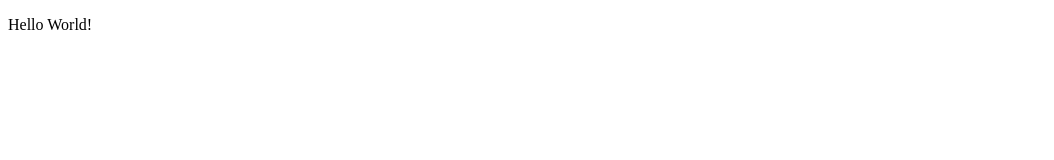
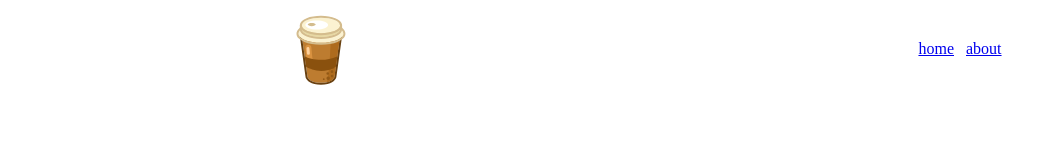
Before and after one commit to isahua16/ScssIntro, a plain HTML site: page index.html in a window 1280 px wide. Shown: the whole page, without its empty margins (0-1054 px from the left). Drawn offline with Linux system fonts and the light colour scheme.

Commit message:
played around with sass

```diff
--- a/index.html
+++ b/index.html
@@ -1,21 +1,112 @@
 <!DOCTYPE html>
-<html lang=en>
+<html lang="en">
   <head>
-    <meta charset=UTF-8 />
-    <meta http-equiv=X-UA-Compatible content=IE=edge />
-    <meta name=viewport content=width=device-width, initial-scale=1.0 />
-    <meta name=description content=*>
-    <meta name=keywords content=*>
-    <meta name=author content=* />
-    <meta property=og:url content=* />
-    <meta property=og:type content=* />
-    <meta property=og:title content=* />
-    <meta property=og:description content=*/>
-    <meta property=og:image content=* />
+    <meta charset="UTF-8" />
+    <meta http-equiv="X-UA-Compatible" content="IE" ="edge" />
+    <meta
+      name="viewport"
+      content="width"
+      ="device-width,"
+      initial-scale="1.0"
+    />
+    <meta name="description" content="*" />
+    <meta name="keywords" content="*" />
+    <meta name="author" content="*" />
+    <meta property="og:url" content="*" />
+    <meta property="og:type" content="*" />
+    <meta property="og:title" content="*" />
+    <meta property="og:description" content="*" />
+    <meta property="og:image" content="*" />
     <link rel=stylesheet href=/css/style.css />
     <title>ScssIntro</title>
   </head>
   <body>
-    <p>Hello World!</p>
+    <header id="page_header">
+      <svg
+        id="header_logo"
+        width="96"
+        height="97"
+        fill="none"
+        xmlns="http://www.w3.org/2000/svg"
+      >
+        <path
+          d="M29.846 35.965S33.669 41.7 48.962 41.7c15.294 0 19.117-5.735 19.117-5.735l-5.684 40.737a2.2 2.2 0 0 1-.198.697c-.618 1.224-3.444 5.402-13.235 5.402-9.79 0-12.617-4.178-13.235-5.402a2.2 2.2 0 0 1-.197-.697l-5.684-40.737z"
+          fill="#BD7C30"
+        />
+        <path
+          fill-rule="evenodd"
+          clip-rule="evenodd"
+          d="M29.135 34.095a2 2 0 0 1 2.353.729c.008.01.03.04.07.086.08.093.229.255.462.464.464.418 1.27 1.033 2.543 1.67 2.541 1.27 7.004 2.656 14.4 2.656 7.395 0 11.857-1.386 14.398-2.657 1.273-.636 2.08-1.25 2.544-1.669a5.134 5.134 0 0 0 .532-.55 2 2 0 0 1 3.623 1.417L64.376 76.98c-.048.34-.142.823-.394 1.321-.454.9-1.558 2.557-3.938 3.977-2.374 1.416-5.898 2.524-11.082 2.524-5.183 0-8.707-1.108-11.082-2.525-2.38-1.419-3.484-3.076-3.938-3.976a4.182 4.182 0 0 1-.393-1.321L27.865 36.24a2 2 0 0 1 1.27-2.146zm36.645 3.872c1.694-1.094 2.3-2.002 2.3-2.002l-5.685 40.737a2.2 2.2 0 0 1-.198.697c-.618 1.224-3.444 5.402-13.235 5.402-9.79 0-12.617-4.178-13.235-5.402a2.2 2.2 0 0 1-.197-.697l-5.684-40.737s.605.908 2.298 2.002c2.561 1.654 7.611 3.733 16.818 3.733S63.22 39.62 65.78 37.967z"
+          fill="#694111"
+        />
+        <path
+          d="m62.395 76.702 5.684-40.737s-2.093 3.139-9.374 4.772c0 0-.404 12.95-1.14 21.215-.704 7.907-2.483 20.175-2.483 20.175 4.943-1.232 6.649-3.806 7.114-4.725.11-.218.165-.458.199-.7z"
+          fill="#AE6B1D"
+        />
+        <path
+          fill-rule="evenodd"
+          clip-rule="evenodd"
+          d="M36.09 44.659a3 3 0 0 1 3.27 2.703l1.553 16.369a3 3 0 1 1-5.974.566L33.386 47.93a3 3 0 0 1 2.703-3.27z"
+          fill="#D99240"
+        />
+        <path
+          d="M57.956 78.328a1.752 1.752 0 1 1-3.504 0 1.752 1.752 0 0 1 3.505 0zM61.388 76.065a1.314 1.314 0 1 1-2.628 0 1.314 1.314 0 0 1 2.628 0zM57.014 73.51a1.314 1.314 0 1 1-2.629 0 1.314 1.314 0 0 1 2.629 0zM62.271 67.376a1.314 1.314 0 1 1-2.628 0 1.314 1.314 0 0 1 2.628 0zM58.766 68.69a.876.876 0 1 1-1.752 0 .876.876 0 0 1 1.752 0zM63.227 62.477a.876.876 0 1 1-1.753 0 .876.876 0 0 1 1.753 0zM61.322 71.684a1.314 1.314 0 1 1-2.629 0 1.314 1.314 0 0 1 2.629 0zM60.598 64.827a1.314 1.314 0 1 1-2.628 0 1.314 1.314 0 0 1 2.628 0zM63.307 58.972a.876.876 0 1 1-1.753 0 .876.876 0 0 1 1.753 0zM52.626 79.131a.876.876 0 1 1-1.752 0 .876.876 0 0 1 1.752 0z"
+          fill="#935916"
+        />
+        <path
+          d="m32.713 56.515 1.434 10.276c4.886 3.1 17.653 7.441 29.63 0l1.435-10.276c-13.331 5.972-27.22 2.489-32.499 0z"
+          fill="#8A510E"
+        />
+        <path
+          fill-rule="evenodd"
+          clip-rule="evenodd"
+          d="M35.822 47.047a1.5 1.5 0 0 1 1.627 1.362l.418 4.72a1.5 1.5 0 0 1-2.988.264l-.419-4.72a1.5 1.5 0 0 1 1.362-1.626z"
+          fill="#FED19C"
+        />
+        <path
+          d="M71.425 33.635c0 5.015-10.057 9.08-22.463 9.08-12.405 0-22.462-4.065-22.462-9.08s10.057-9.08 22.462-9.08c12.406 0 22.463 4.065 22.463 9.08z"
+          fill="#FBF2D1"
+        />
+        <path
+          fill-rule="evenodd"
+          clip-rule="evenodd"
+          d="M65.595 41.91c-4.357 1.761-10.238 2.805-16.633 2.805-6.394 0-12.276-1.044-16.633-2.805-2.173-.878-4.065-1.975-5.446-3.295-1.386-1.324-2.383-3.007-2.383-4.98 0-1.973.997-3.656 2.383-4.98 1.381-1.32 3.273-2.417 5.447-3.295 4.356-1.761 10.238-2.806 16.632-2.806 6.395 0 12.276 1.045 16.633 2.806 2.173.878 4.065 1.975 5.446 3.295 1.386 1.324 2.384 3.007 2.384 4.98 0 1.973-.998 3.656-2.384 4.98-1.38 1.32-3.273 2.416-5.446 3.295zm-16.633.805c12.406 0 22.463-4.065 22.463-9.08s-10.057-9.08-22.463-9.08c-12.405 0-22.462 4.065-22.462 9.08s10.057 9.08 22.462 9.08z"
+          fill="#D4BC8D"
+        />
+        <path
+          d="M48.962 36.98c10.558 0 19.117-3.423 19.117-7.646V25.42H29.846v3.913c0 4.223 8.558 7.646 19.116 7.646z"
+          fill="#E7D8A3"
+        />
+        <path
+          fill-rule="evenodd"
+          clip-rule="evenodd"
+          d="M27.846 25.42a2 2 0 0 1 2-2h38.233a2 2 0 0 1 2 2v3.914c0 1.783-.911 3.279-2.128 4.43-1.212 1.146-2.86 2.086-4.728 2.834-3.75 1.5-8.792 2.382-14.26 2.382-5.469 0-10.512-.883-14.261-2.382-1.87-.748-3.516-1.688-4.728-2.835-1.217-1.15-2.128-2.646-2.128-4.43v-3.912zm40.233 3.914c0 4.223-8.559 7.646-19.117 7.646-10.558 0-19.117-3.423-19.117-7.646V25.42H68.08v3.913z"
+          fill="#D4BC8D"
+        />
+        <path
+          d="M68.08 25.51c0 4.223-8.56 7.647-19.118 7.647-10.558 0-19.117-3.424-19.117-7.647 0-4.223 8.56-7.647 19.117-7.647 10.558 0 19.117 3.424 19.117 7.647z"
+          fill="#FBF2D1"
+        />
+        <path
+          fill-rule="evenodd"
+          clip-rule="evenodd"
+          d="M63.223 32.774c-3.75 1.5-8.792 2.383-14.26 2.383-5.469 0-10.512-.883-14.261-2.383-1.87-.747-3.516-1.688-4.728-2.834-1.217-1.15-2.128-2.647-2.128-4.43s.911-3.279 2.128-4.43c1.212-1.146 2.859-2.086 4.728-2.834 3.75-1.5 8.792-2.382 14.26-2.382 5.469 0 10.511.883 14.26 2.382 1.87.748 3.517 1.688 4.729 2.835 1.217 1.15 2.128 2.646 2.128 4.43 0 1.782-.911 3.278-2.128 4.429-1.212 1.146-2.86 2.087-4.728 2.834zm-14.26.383c10.557 0 19.116-3.424 19.116-7.647 0-4.223-8.559-7.647-19.117-7.647-10.558 0-19.117 3.424-19.117 7.647 0 4.223 8.56 7.647 19.117 7.647z"
+          fill="#D4BC8D"
+        />
+        <path
+          d="M56.071 24.919c0 2.504-5.075 4.534-11.335 4.534-6.26 0-11.336-2.03-11.336-4.534s5.075-4.535 11.336-4.535c6.26 0 11.335 2.03 11.335 4.535z"
+          fill="#fff"
+        />
+        <path
+          d="M43.69 24.555c0 .879-1.782 1.591-3.98 1.591s-3.98-.712-3.98-1.591c0-.88 1.782-1.593 3.98-1.593s3.98.713 3.98 1.593z"
+          fill="#D3BC8D"
+        />
+      </svg>
+
+      <nav id="header_nav">
+        <a href="#">home</a>
+        <a href="#">about</a>
+      </nav>
+    </header>
   </body>
 </html>
--- a/scss/style.scss
+++ b/scss/style.scss
@@ -0,0 +1,24 @@
+* {
+  padding: 0;
+  margin: 0;
+  box-sizing: border-box;
+}
+
+#page_header {
+  width: 100%;
+  min-height: 10vh;
+  display: grid;
+  place-items: center;
+  grid-template-columns: 1fr 1fr;
+  transition: background-color 1s ease-in-out;
+  nav {
+    display: grid;
+    grid-template-columns: 1fr 1fr;
+    place-items: center;
+    gap: 12px;
+  }
+
+  &:active {
+    background-color: red;
+  }
+}
```
Also changed, not shown: css/style.css.
